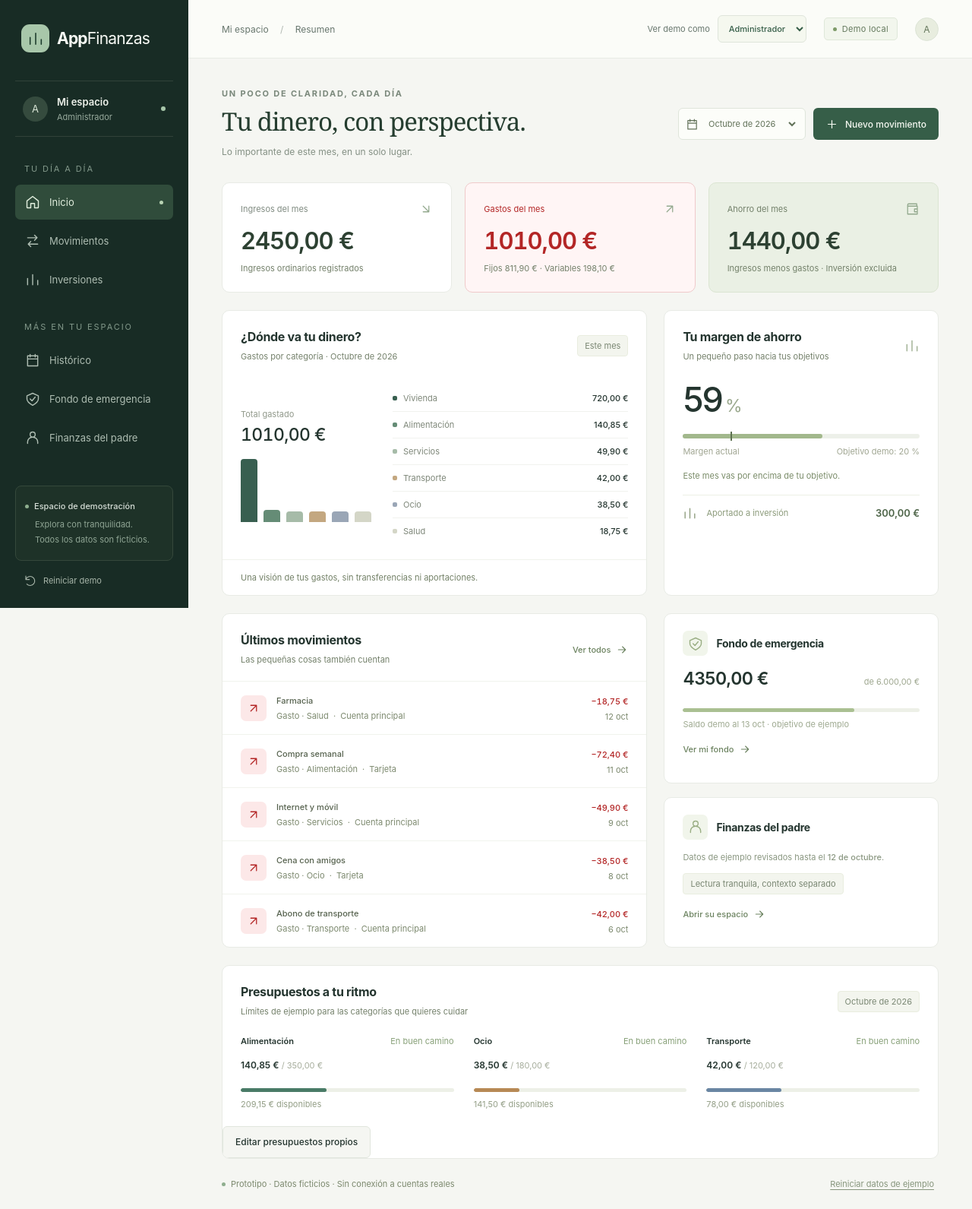
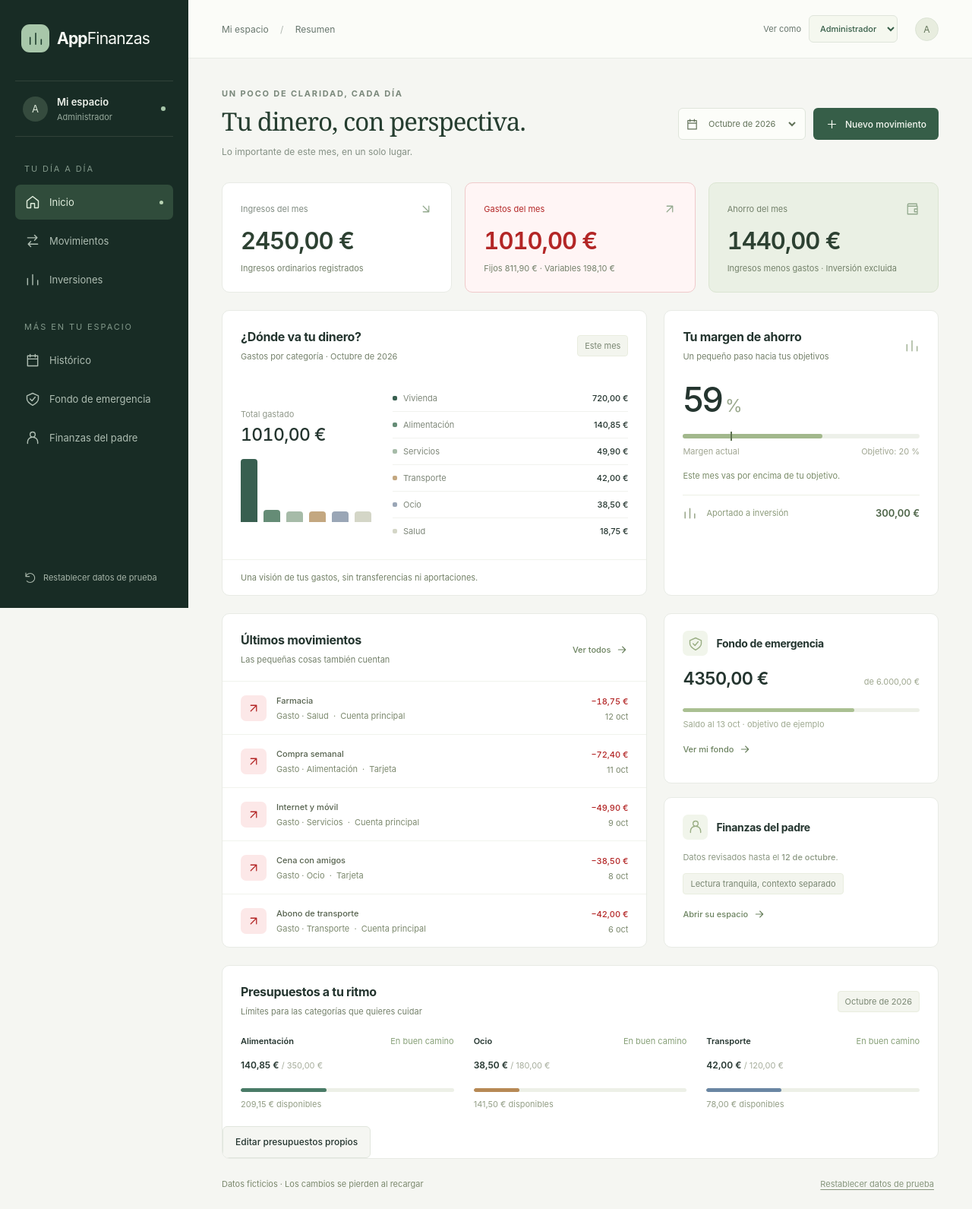
Before and after one commit to doyo91/AppFinanzas-ux-demo, a SvelteKit app: page / in a window 1280 px wide. Shown: the whole page at 76% size. Built offline with nearby package versions, Linux system fonts and the light colour scheme.

Commit message:
Simplify prototype interface copy

```diff
--- a/src/lib/components/FatherBudgets.svelte
+++ b/src/lib/components/FatherBudgets.svelte
@@ -14,7 +14,7 @@
 	<div class="panel-title">
 		<div>
 			<h2>Tus presupuestos de octubre</h2>
-			<p>Los límites que ha marcado el administrador · ejemplos</p>
+			<p>Los límites que ha marcado el administrador</p>
 		</div>
 	</div>
 	<div class="father-budget-grid">
--- a/src/lib/components/FatherHistory.svelte
+++ b/src/lib/components/FatherHistory.svelte
@@ -60,7 +60,7 @@
 			<h2>Así van tus meses</h2>
 			<p>Ingresos y gastos registrados · {selectedYear}</p>
 		</div>
-		<span class="soft-tag">Datos ficticios</span>
+
 	</div>
 	<div class="history-selectors">
 		<label>Año<select aria-label="Año del histórico" bind:value={selectedYear}>
@@ -147,7 +147,7 @@
 			</div>
 		{/each}
 		{#if breakdown.length === 0}<p>
-				No hay gastos registrados en este mes de la demo.
+				No hay gastos registrados en este mes.
 			</p>{/if}
 
 	</section>
--- a/src/lib/components/Investments.svelte
+++ b/src/lib/components/Investments.svelte
@@ -62,7 +62,7 @@
 				if (action === 'contribution') oncontribute(platformId, date, cents, account);
 				else onvalue({ platformId, date, month: referenceMonth, amount: cents });
 			}
-			notice = 'Guardado en la demo. Los cambios duran hasta recargar.'; dialog.close();
+			notice = 'Guardado. Los cambios se pierden al recargar.'; dialog.close();
 		} catch (caught) { error = caught instanceof Error ? caught.message : 'No se ha podido guardar.'; }
 	}
 </script>
@@ -89,7 +89,7 @@
 	</div>
 	<section class="panel period-explanation">
 		{#if performance.result}<strong>Resultado entre valoraciones: <span class:expense-amount={performance.result.gain < 0}>{money(performance.result.gain)}</span></strong><p>{dateLabel(performance.result.start)} → {dateLabel(performance.result.end)} · Valor final menos valor inicial y aportaciones del intervalo.</p>{:else}<strong>Rentabilidad no disponible</strong><p>{performance.reason}</p>{/if}
-		{#if period === DEMO_MONTH}<p>Octubre está en curso. La última valoración de ejemplo es del 12 de octubre.</p>{/if}
+		{#if period === DEMO_MONTH}<p>Octubre está en curso. La última valoración es del 12 de octubre.</p>{/if}
 	</section>
 	<div class="investment-graphs">
 		<InvestmentChart title="Cómo evoluciona el valor" labels={historyPeriods(year).map((p) => p.label.slice(0, 3))} series={[{ name: 'Valor declarado', color: '#426c56', values: series.map((p) => p.total) }]} />
@@ -122,7 +122,7 @@
 		{#each operations as entry (entry.id)}<div class="investment-entry"><div><strong>{entry.type} · {platforms.find((p) => p.id === entry.platformId)?.name}</strong><small>{dateLabel(entry.date)}{entry.type === 'Valoración' ? ` · referencia ${entry.month}` : ''}</small></div><strong>{entry.type === 'Aportación' ? '+' : ''}{money(entry.amount)}</strong>{#if entry.type === 'Valoración'}<button class="text-button" aria-label={`Editar valoración de ${platforms.find((p) => p.id === entry.platformId)?.name} del ${entry.date}`} onclick={() => editValue(entry)}>Editar</button>{/if}</div>{:else}<p class="investment-hint">Sin operaciones para esta selección.</p>{/each}
 	</section>
 {/if}
-<p class="investment-hint">Demo con datos ficticios. Retiradas y traspasos todavía pendientes en esta interfaz. Las comparaciones del 5 % y 9 % son referencias, no cotizaciones ni previsiones.</p>
+<p class="investment-hint">Retiradas y traspasos todavía pendientes en esta interfaz. Las comparaciones del 5 % y 9 % son referencias, no cotizaciones ni previsiones.</p>
 
 <dialog bind:this={dialog} class="entry-dialog" aria-label={action === 'portfolio' ? 'Cartera' : action === 'platform' ? 'Plataforma' : action === 'contribution' ? 'Añadir aportación' : 'Registrar saldo mensual'}>
 	<div class="dialog-heading"><h2>{action === 'portfolio' ? (editingId ? 'Editar cartera' : 'Nueva cartera') : action === 'platform' ? (editingId ? 'Editar plataforma' : 'Nueva plataforma') : action === 'contribution' ? 'Añadir aportación' : 'Registrar saldo mensual'}</h2><button class="secondary" onclick={() => dialog.close()}>Cerrar</button></div>
--- a/src/routes/+page.svelte
+++ b/src/routes/+page.svelte
@@ -87,7 +87,7 @@
 		home: 'Lo importante de este mes, en un solo lugar.',
 		movements:
 			'Consulta y prueba el registro de ingresos, gastos y transferencias.',
-		investments: 'Una vista de ejemplo de tus carteras y aportaciones.',
+		investments: 'Una vista de tus carteras y aportaciones.',
 		father:
 			'Un contexto separado: el administrador gestiona y el padre consulta.',
 		history: 'Compara los meses a partir de sus movimientos.',
@@ -156,7 +156,7 @@
 		query = '';
 		filter = 'all';
 		month = DEMO_MONTH;
-		toast = 'Datos de ejemplo restablecidos.';
+		toast = 'Datos de prueba restablecidos.';
 	}
 	function openForm() {
 		if (role !== 'admin') return;
@@ -226,7 +226,7 @@
 			Number.isNaN(Date.parse(date)) ||
 			new Date(date).toISOString().slice(0, 10) !== date
 		) {
-			error = 'Elige una fecha válida de mayo a octubre de 2026 para esta demo.';
+			error = 'Elige una fecha válida de mayo a octubre de 2026.';
 			return;
 		}
 		if (
@@ -239,7 +239,7 @@
 		}
 		if (!editingId && movements.length >= 1000) {
 			error =
-				'Has llegado al límite de esta demo. Reinicia los datos para seguir probando.';
+				'Has llegado al límite de registros. Restablece los datos de prueba para continuar.';
 			return;
 		}
 		const movement: Movement = {
@@ -278,9 +278,9 @@
 </script>
 
 <svelte:head
-	><title>AppFinanzas · Prototipo</title><meta
+	><title>AppFinanzas</title><meta
 		name="description"
-		content="Prototipo local de AppFinanzas con datos ficticios"
+		content="Gestión y seguimiento de tus finanzas"
 	/></svelte:head
 >
 
@@ -325,7 +325,7 @@
 		{:else}<div class="empty-state">
 				<Icon name="search" size={28} />
 				<h3>No hay movimientos aquí</h3>
-				<p>Prueba otra búsqueda o registra un movimiento de ejemplo.</p>
+				<p>Prueba otra búsqueda o registra un movimiento.</p>
 				{#if query || filter !== 'all'}<button
 						class="text-button"
 						onclick={() => {
@@ -401,12 +401,9 @@
 			</nav>
 		{/if}
 		<div class="sidebar-bottom">
-			<div class="demo-note">
-				<span class="tiny-dot"></span><strong>Espacio de demostración</strong>
-				<p>Explora con tranquilidad.<br />Todos los datos son ficticios.</p>
-			</div>
+
 			{#if role === 'admin'}<button class="reset-button" onclick={reset}
-					><Icon name="reset" size={16} />Reiniciar demo</button
+					><Icon name="reset" size={16} />Restablecer datos de prueba</button
 				>{/if}
 		</div>
 	</aside>
@@ -431,8 +428,8 @@
 			>
 			<div class="topbar-right">
 				<label class="perspective-picker"
-					><span>Ver demo como</span><select
-						aria-label="Ver demo como"
+					><span>Ver como</span><select
+						aria-label="Ver como"
 						value={role}
 						onchange={(event) =>
 							switchPerspective(event.currentTarget.value as typeof role)}
@@ -441,7 +438,7 @@
 						></select
 					></label
 				>
-				<span class="demo-badge"><span></span>Demo local</span><span
+				<span
 					class="profile-circle">{role === 'admin' ? 'A' : 'P'}</span
 				>
 			</div>
@@ -565,7 +562,7 @@
 							></span><i style="left:20%"></i>
 						</div>
 						<div class="goal-labels">
-							<span>Margen actual</span><span>Objetivo demo: 20 %</span>
+							<span>Margen actual</span><span>Objetivo: 20 %</span>
 						</div>
 						<p class="goal-message">
 							{totals.rate !== null && totals.rate >= 20
@@ -607,7 +604,7 @@
 								max="600000"
 								aria-label="Objetivo del fondo de emergencia"
 							></progress>
-							<p>Saldo demo al 13 oct · objetivo de ejemplo</p>
+							<p>Saldo al 13 oct · objetivo de ejemplo</p>
 							<button class="text-button" onclick={() => navigate('emergency')}
 								>Ver mi fondo <Icon name="arrow" size={16} /></button
 							>
@@ -618,7 +615,7 @@
 								<h2>Finanzas del padre</h2>
 							</div>
 							<p>
-								Datos de ejemplo revisados hasta el <strong
+								Datos revisados hasta el <strong
 									>12 de octubre</strong
 								>.
 							</p>
@@ -633,7 +630,7 @@
 					<div class="panel-title">
 						<div>
 							<h2>Presupuestos a tu ritmo</h2>
-							<p>Límites de ejemplo para las categorías que quieres cuidar</p>
+							<p>Límites para las categorías que quieres cuidar</p>
 						</div>
 						<span class="soft-tag">{monthLabels[month]}</span>
 					</div>
@@ -706,8 +703,7 @@
 					{@render movementList(filtered)}
 					<div class="panel-footer">
 						<span
-							>Haz clic en un movimiento para ver su detalle. Datos temporales
-							de demostración.</span
+							>Selecciona un movimiento para ver su detalle.</span
 						>
 					</div>
 				</section>
@@ -745,7 +741,7 @@
 				</div>
 				{#if fatherTab === 'Inicio'}<div class="father-grid">
 						<section class="father-hero">
-							<span class="soft-tag">Ciclo de ejemplo · 1–31 octubre</span>
+							<span class="soft-tag">Ciclo · 1–31 octubre</span>
 							<h2 class="prudent-label">Disponible prudente</h2>
 							<strong>365,50 €</strong><small
 								>Importe de ejemplo para probar la interfaz</small
@@ -809,16 +805,15 @@
 				{:else}<section class="panel debt-panel">
 						<span class="icon-tile"><Icon name="person" size={24} /></span>
 						<h2>Préstamo personal</h2>
-						<p>Ejemplo de deuda con el administrador</p>
+						<p>Deuda con el administrador · importe de ejemplo</p>
 						<strong class="debt-number">450,00 €</strong>
 						<div class="debt-summary">
 							<span>Al inicio del mes<strong>500,00 €</strong></span><span
-								>Devolución de ejemplo<strong>50,00 €</strong></span
+								>Devolución<strong>50,00 €</strong></span
 							><span>Evolución<strong class="positive">−50,00 €</strong></span>
 						</div>
 						<p class="muted">
-							Valores de demostración independientes del registro de
-							movimientos. Sin gestión de revolving.
+							Importes de ejemplo no vinculados al registro de movimientos. Sin gestión de revolving.
 						</p>
 					</section>{/if}
 			{:else if page === 'investments'}
@@ -838,7 +833,7 @@
 				<section class="panel emergency-detail">
 					<span class="icon-tile"><Icon name="shield" size={28} /></span>
 					<h2>Un poco más de tranquilidad</h2>
-					<p>Saldo ficticio al 13 de octubre de 2026</p>
+					<p>Saldo al 13 de octubre de 2026</p>
 					<strong class="debt-number">{money(emergency)}</strong><progress
 						value={Math.max(0, emergency)}
 						max="600000"
@@ -847,14 +842,14 @@
 					<p>Objetivo de ejemplo: <strong>6.000,00 €</strong></p>
 					<small
 						>Saldo inicial de ejemplo: 4.200,00 € al 1 de octubre, más
-						movimientos de la demo.</small
+						movimientos registrados.</small
 					><button
 						class="primary"
 						onclick={() => {
 							openForm();
 							selectKind('transfer');
 						}}
-						><Icon name="movement" size={17} />Probar una transferencia</button
+						><Icon name="movement" size={17} />Añadir transferencia</button
 					>
 					<p class="muted">
 						Transferir dinero al fondo no crea un gasto ni un ahorro nuevo.
@@ -862,11 +857,9 @@
 				</section>
 			{/if}
 			<footer class="page-footer">
-				<span
-					><span class="tiny-dot"></span>Prototipo · Datos ficticios · Sin
-					conexión a cuentas reales</span
+				<span>Datos ficticios · Los cambios se pierden al recargar</span
 				>{#if role === 'admin'}<button onclick={reset}
-						>Reiniciar datos de ejemplo</button
+						>Restablecer datos de prueba</button
 					>{/if}
 			</footer>
 		</main>
@@ -906,7 +899,7 @@
 			><button onclick={() => navigate('father')}
 				><Icon name="person" />Finanzas del padre
 				<small>Contexto separado</small></button
-			><button onclick={reset}><Icon name="reset" />Reiniciar demo</button>
+			><button onclick={reset}><Icon name="reset" />Restablecer datos de prueba</button>
 		</div>{/if}
 </div>
 
@@ -918,8 +911,7 @@
 	<div class="dialog-heading">
 		<div>
 			<p class="eyebrow">
-				{entryContext === 'father' ? 'CONTEXTO DEL PADRE' : 'MIS FINANZAS'} · DATOS
-				DE EJEMPLO
+				{entryContext === 'father' ? 'CONTEXTO DEL PADRE' : 'MIS FINANZAS'}
 			</p>
 			<h2 id="entry-title">
 				{editingId
@@ -1020,7 +1012,7 @@
 			<button class="secondary" type="button" onclick={() => formDialog.close()}
 				>Cancelar</button
 			><button class="primary" type="submit"
-				>{editingId ? 'Guardar cambios' : 'Añadir a la demo'}
+				>{editingId ? 'Guardar cambios' : 'Añadir movimiento'}
 				<Icon name="arrow" size={16} /></button
 			>
 		</div>
@@ -1035,7 +1027,7 @@
 	{#if selected}<div class="dialog-heading">
 			<div>
 				<p class="eyebrow">
-					{selected.context === 'own' ? 'MIS FINANZAS' : 'CONTEXTO DEL PADRE'} · EJEMPLO
+					{selected.context === 'own' ? 'MIS FINANZAS' : 'CONTEXTO DEL PADRE'}
 				</p>
 				<h2 id="detail-title">{selected.concept}</h2>
 			</div>
@@ -1077,8 +1069,8 @@
 				: selected.kind === 'investment'
 					? 'Aportación a inversión: no se contabiliza como gasto.'
 					: selected.account === 'Tarjeta'
-						? 'Compra contabilizada una sola vez. La liquidación no está implementada en esta demo.'
-						: 'Datos ficticios para explorar la interfaz.'}
+						? 'Compra contabilizada una sola vez. La liquidación todavía no está disponible.'
+						: ''}
 		</p>
 		{#if role === 'admin' && selected.context === 'father' && selected.kind === 'expense'}<button
 				class="primary full-width"
```
